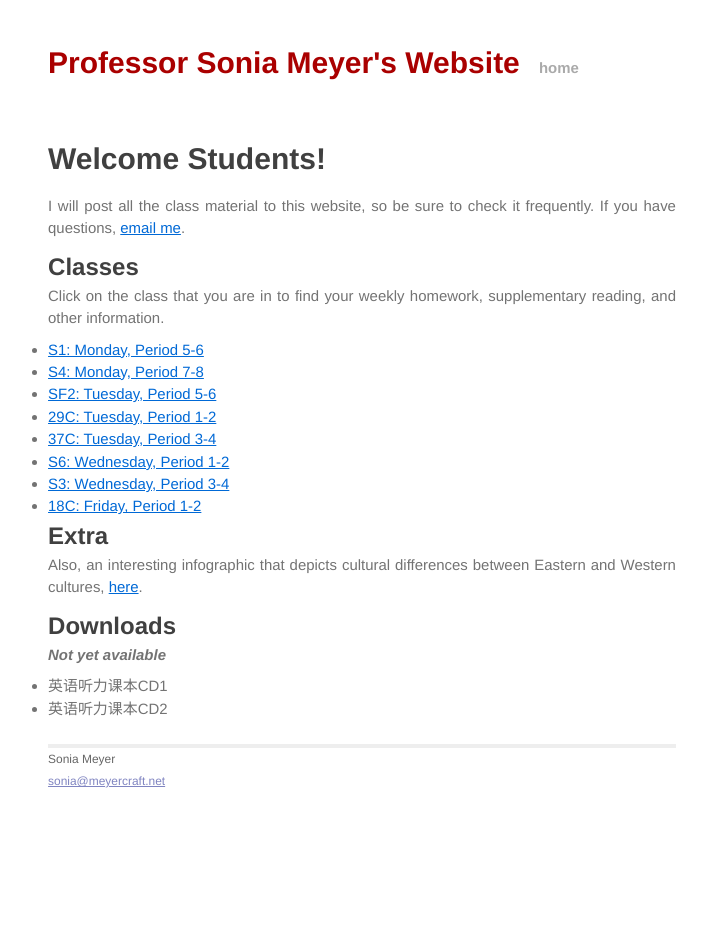
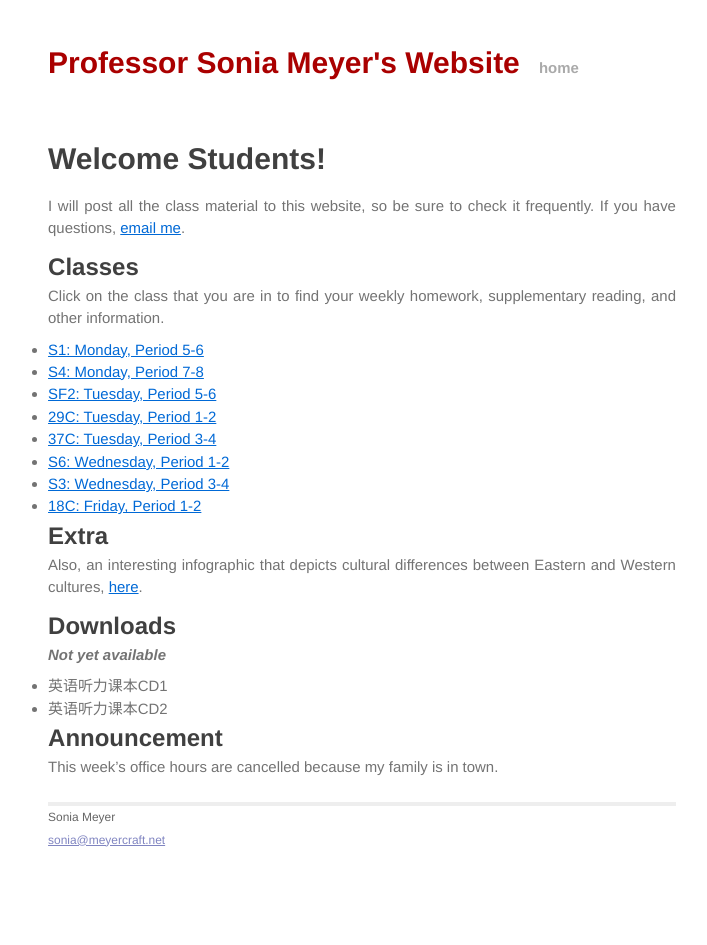
Before and after one commit to soniawmeyer/soniameyer-beihang-students-website, a Jekyll site: the page built from index.md, in a window 1280 px wide. Shown: the whole page, without its empty margins (278-985 px from the left). Built offline with Jekyll 4.4.1, drawn with Linux system fonts in a browser that asks for light colours.

Commit message:
announcement: no office hours

```diff
--- a/index.md
+++ b/index.md
@@ -30,3 +30,7 @@ Also, an interesting infographic that depicts cultural differences between Easte
 
 * 英语听力课本CD1
 * 英语听力课本CD2
+
+## Announcement
+
+This week's office hours are cancelled because my family is in town.
```
